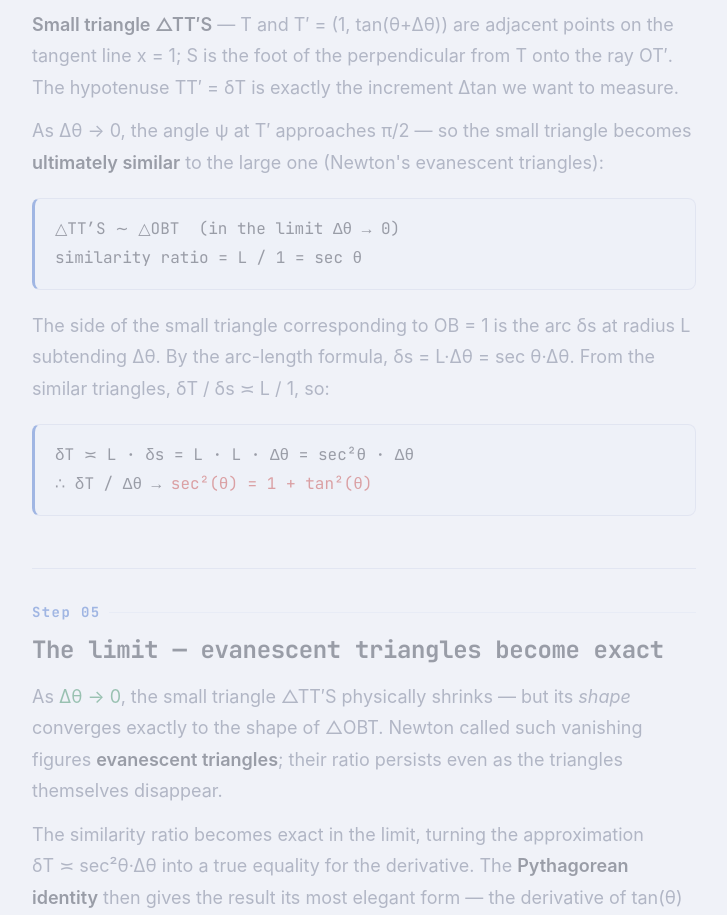
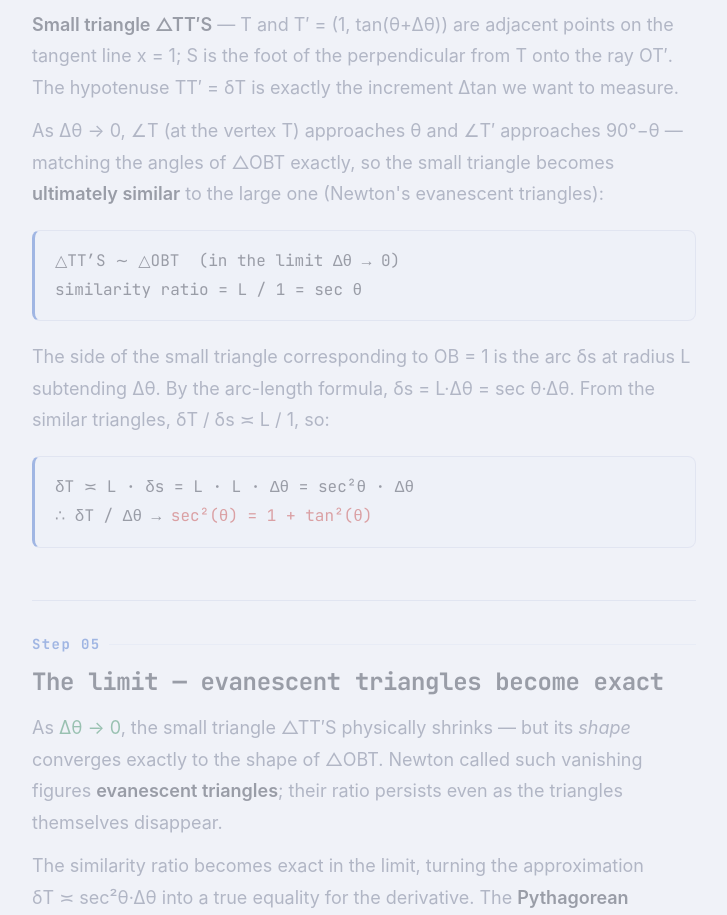
Before and after one commit to johngage/tan-derivative-visualizer, a plain HTML site: page index.html in a window 1280 px wide. Shown: the part 3533-4448 px from the top of the page, without its empty margins (32-759 px from the left). Drawn offline with Linux system fonts and the light colour scheme; a web font is replaced by a local one.

Commit message:
Fix prose: ∠T′ approaches 90°−θ, not π/2

```diff
--- a/index.html
+++ b/index.html
@@ -1065,7 +1065,8 @@
             Δtan we want to measure.
           </p>
           <p>
-            As Δθ → 0, the angle ψ at T′ approaches π/2 — so the small triangle becomes
+            As Δθ → 0, ∠T (at the vertex T) approaches θ and ∠T′ approaches 90°−θ —
+            matching the angles of △OBT exactly, so the small triangle becomes
             <strong>ultimately similar</strong> to the large one (Newton's evanescent triangles):
           </p>
           <div class="formula-block">
@@ -1395,8 +1396,8 @@
     // SMALL triangle at T:
     //   T  = (1, tan θ)      — current intersection on x=1
     //   T' = (1, tan(θ+Δθ)) — next intersection on x=1
-    //   The second radial ray OQ meets x=1 at T'; the angle ψ at T' between TT'
-    //   and the ray OT' → π/2 as Δθ→0 (because OT' rotates to become ⊥ to the
+    //   The second radial ray OQ meets x=1 at T'; as Δθ→0, ∠T→θ and ∠T′→90°−θ,
+    //   matching △OBT (because OT' rotates toward OT, making the small triangle
     //   tangent direction, mirroring how ∠O in the large triangle = θ with ∠B=90°).
     //
     // ULTIMATE SIMILARITY (Newton's "evanescent triangles"):
```
